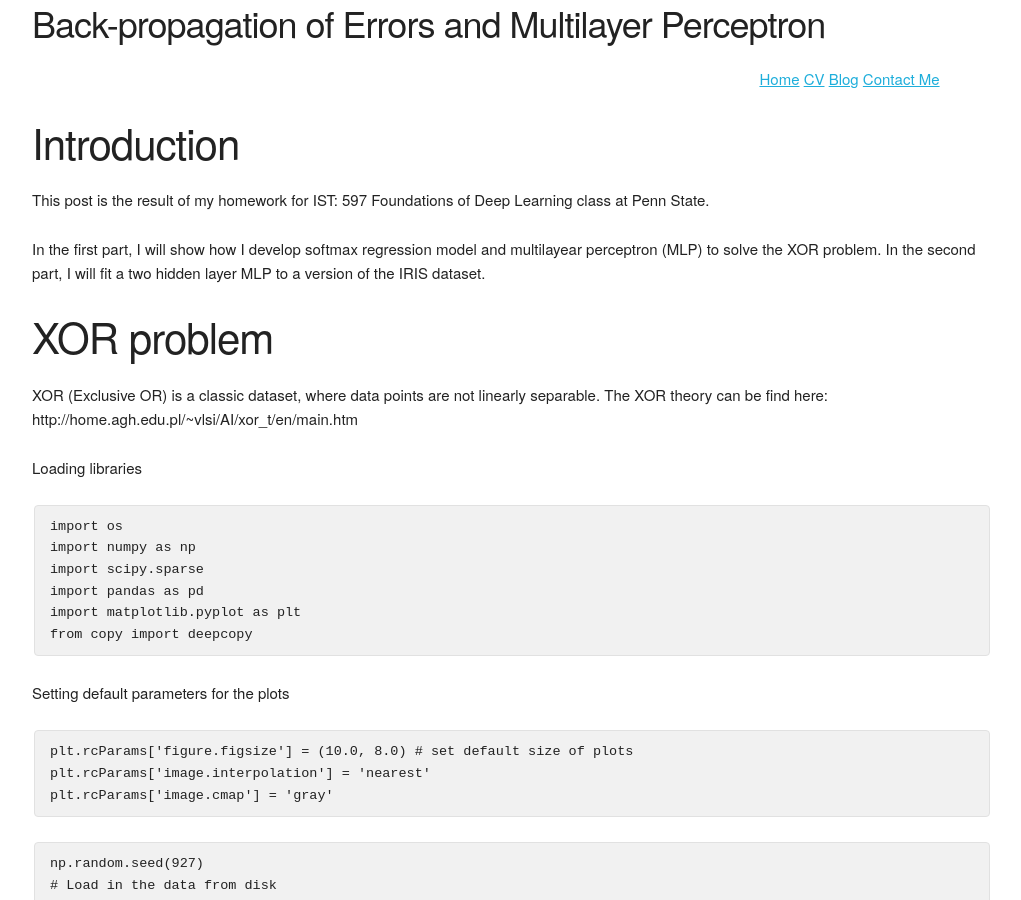
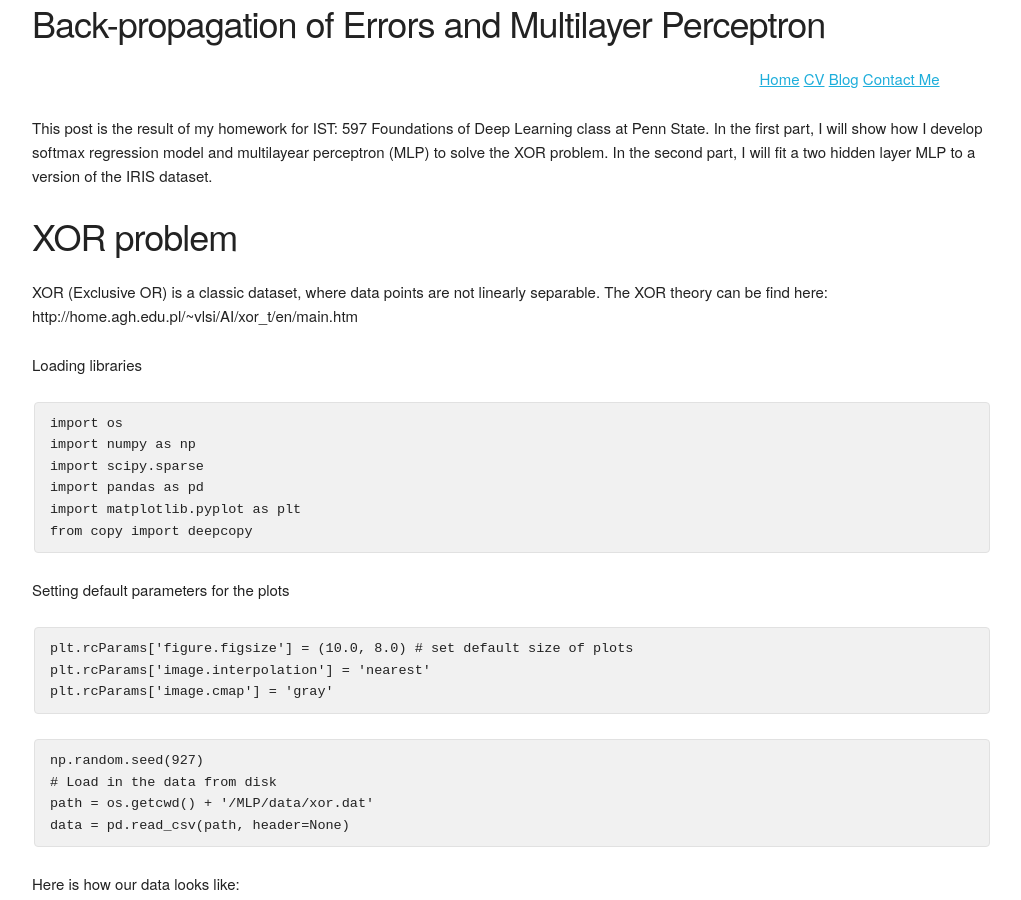
Before and after one commit to ZTerechshenko/Website, a Jekyll site: the page built from _posts/2017-11-25-a-post-about-my-deep-learning-homework.markdown, in a window 1280 px wide and 900 px high. Shown: the whole window, without its empty margins (128-1149 px from the left). Built offline with Jekyll 4.4.1, drawn with Linux system fonts in a browser that asks for light colours.

Commit message:
Small changes

```diff
--- a/_posts/2017-11-25-a-post-about-my-deep-learning-homework.markdown
+++ b/_posts/2017-11-25-a-post-about-my-deep-learning-homework.markdown
@@ -5,13 +5,11 @@
 ---
 
 
-## Introduction
 
 This post is the result of my homework for IST: 597 Foundations of Deep Learning class at Penn State.
-
 In the first part, I will show how I develop softmax regression model and multilayear perceptron (MLP) to solve the XOR problem. In the second part, I will fit a two hidden layer MLP to a version of the IRIS dataset.
 
-## XOR problem
+### XOR problem
 
 XOR (Exclusive OR) is a classic dataset, where data points are not linearly separable. The XOR theory can be find here: http://home.agh.edu.pl/~vlsi/AI/xor_t/en/main.htm
 
@@ -459,7 +457,7 @@
 
 We achieved the accuracy of 100%!
 
-## MLP for IRIS data
+### MLP for IRIS data
 
 In this part of my blog, I will fit a 2-layer MLP to another classic dataset in machine learning - IRIS.
 
@@ -704,6 +702,6 @@
 We achieved a pretty high accuracy (97,5%) using MLP for IRIS data.
 
 
-# Conclusion
+### Conclusion
 
 This exercise was pretty useful for understanding the differences between neural networks and regression model, the effect of hyperparameters on the model performance, as well as the importance of gradient checking in implementing even the simplest neural net model.
```
